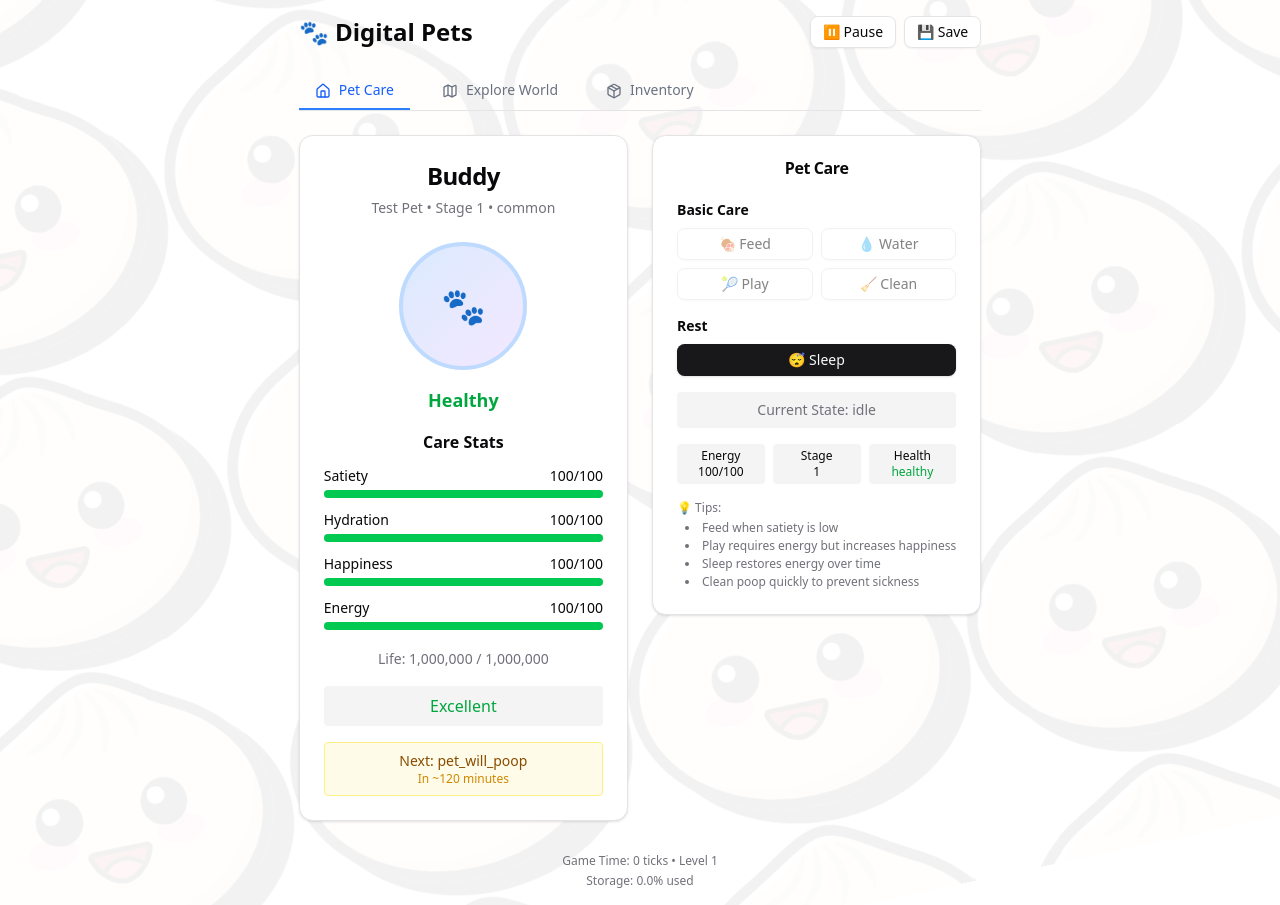
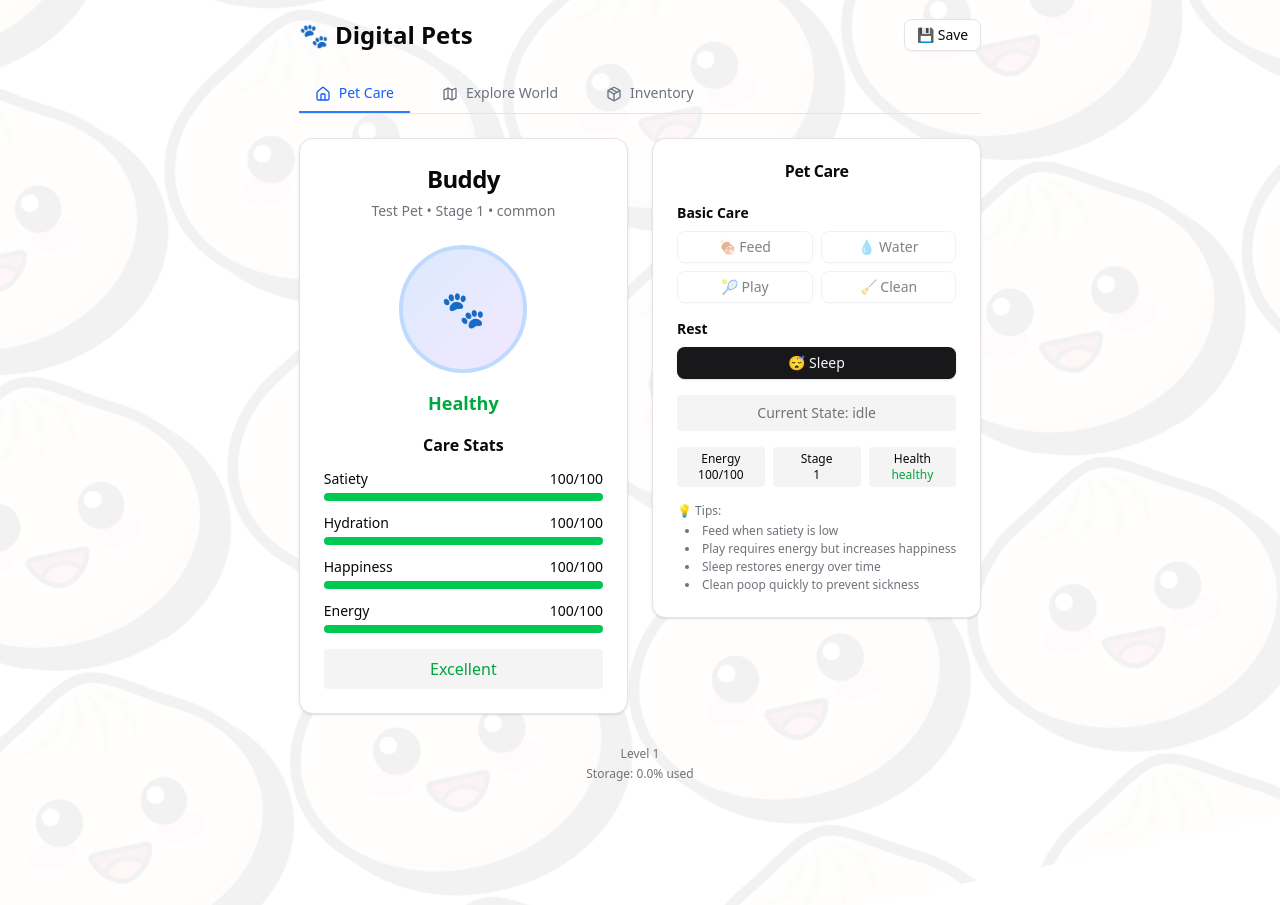
Before and after one commit to KnightNiwrem/Digital-Pets, a React (Vite) app: page / in a window 1280 px wide. Both pictures are taken after a click on the button "Start New Adventure". After the commit the page ends 800 px from the top, so only its background shows below. Built offline with nearby package versions, Linux system fonts and the light colour scheme.

Commit message:
Complete UI/UX feedback implementation - fix all display issues
Co-authored-by: KnightNiwrem <9781814+KnightNiwrem@users.noreply.github.com>

```diff
--- a/src/components/GameScreen.tsx
+++ b/src/components/GameScreen.tsx
@@ -27,8 +27,6 @@ export function GameScreen() {
     useItem,
     sellItem,
     sortInventory,
-    pauseGame,
-    resumeGame,
     isPaused,
     hasExistingSave,
     storageInfo,
@@ -177,10 +175,6 @@ export function GameScreen() {
         <h1 className="text-2xl font-bold">🐾 Digital Pets</h1>
 
         <div className="flex gap-2">
-          <Button onClick={isPaused ? resumeGame : pauseGame} variant="outline" size="sm">
-            {isPaused ? "▶️ Resume" : "⏸️ Pause"}
-          </Button>
-
           <Button onClick={handleSaveGame} variant="outline" size="sm">
             💾 Save
           </Button>
@@ -294,10 +288,7 @@ export function GameScreen() {
 
       {/* Game Stats Footer */}
       <div className="mt-8 text-center text-xs text-muted-foreground space-y-1">
-        <p>
-          Game Time: {gameState.gameTime.totalTicks} ticks
-          {gameState.playerStats && <> • Level {gameState.playerStats.level}</>}
-        </p>
+        <p>{gameState.playerStats && <>Level {gameState.playerStats.level}</>}</p>
         <p>
           Storage: {storageInfo.percentage.toFixed(1)}% used
           {isPaused && <> • Game is paused</>}
--- a/src/components/inventory/ItemDetailsPanel.tsx
+++ b/src/components/inventory/ItemDetailsPanel.tsx
@@ -52,9 +52,9 @@ export function ItemDetailsPanel({ slot, pet, onUseItem, onSellItem, onClose }:
       .map(effect => {
         switch (effect.type) {
           case "satiety":
-            return `+${effect.value} Hunger`;
+            return `+${effect.value} Satiety`;
           case "hydration":
-            return `+${effect.value} Thirst`;
+            return `+${effect.value} Hydration`;
           case "happiness":
             return `+${effect.value} Happiness`;
           case "energy":
--- a/src/components/pet/PetDisplay.tsx
+++ b/src/components/pet/PetDisplay.tsx
@@ -11,7 +11,6 @@ interface PetDisplayProps {
 export function PetDisplay({ pet }: PetDisplayProps) {
   const displayStats = PetSystem.calculateDisplayStats(pet);
   const status = PetSystem.getPetStatus(pet);
-  const nextCriticalEvent = PetSystem.getNextCriticalEvent(pet);
 
   // Helper function to get status color
   const getStatusColor = (statusLevel: string) => {
@@ -141,11 +140,6 @@ export function PetDisplay({ pet }: PetDisplayProps) {
           </div>
         </div>
 
-        {/* Life */}
-        <div className="text-center">
-          <span className="text-sm text-muted-foreground">Life: {pet.life.toLocaleString()} / 1,000,000</span>
-        </div>
-
         {/* Overall Status */}
         <div className="text-center p-2 bg-muted rounded">
           <p className={`font-medium ${getStatusColor(status.overall)}`}>
@@ -159,16 +153,6 @@ export function PetDisplay({ pet }: PetDisplayProps) {
           )}
         </div>
 
-        {/* Next Critical Event */}
-        {nextCriticalEvent && (
-          <div className="text-center p-2 bg-yellow-50 border border-yellow-200 rounded">
-            <p className="text-sm font-medium text-yellow-800">Next: {nextCriticalEvent.event}</p>
-            <p className="text-xs text-yellow-600">
-              In ~{Math.ceil((nextCriticalEvent.ticksRemaining * 15) / 60)} minutes
-            </p>
-          </div>
-        )}
-
         {/* Poop Indicator */}
         {displayStats.needsPoop && (
           <div className="text-center p-2 bg-amber-50 border border-amber-200 rounded">
```
Also changed, not shown: .kilocode/rules/memory-bank/context.md.
